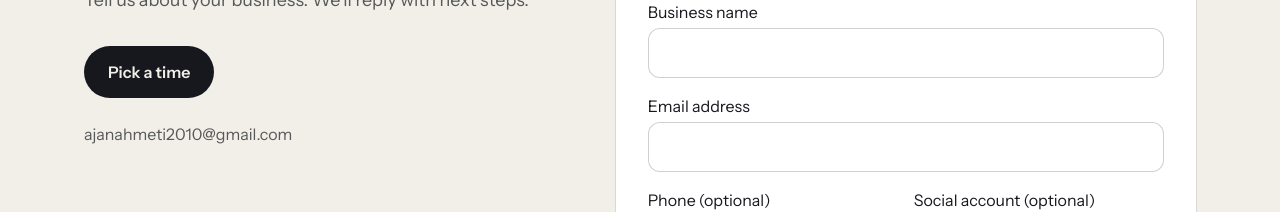
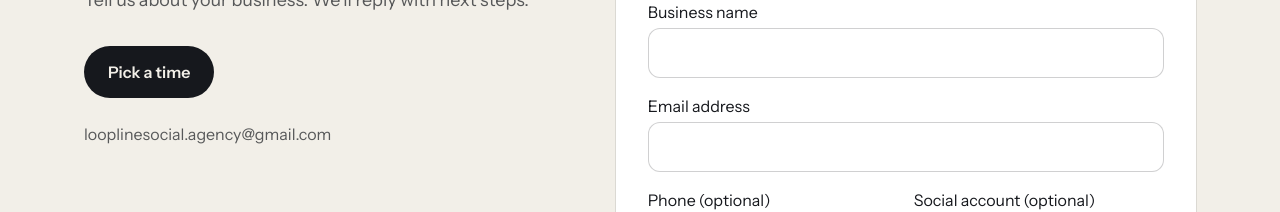
Before and after one commit to ajanahmeti2010-sudo/loopline-social, a React (Vite) app: page / in a window 1280 px wide. Shown: the part 5960-6172 px from the top of the page. Built offline with nearby package versions, Linux system fonts and the light colour scheme.

Commit message:
Update config.js

```diff
--- a/src/config.js
+++ b/src/config.js
@@ -8,7 +8,7 @@ export const site = {
   name: "Loopline Social",            // TODO: temporary name, replace anytime
   shortName: "Loopline",
   tagline: "Social media that earns attention and keeps it.",
-  email: "ajanahmeti2010@gmail.com",         // TODO: your real business email
+  email: "looplinesocial.agency@gmail.com",         // TODO: your real business email
   phone: "",                          // optional, leave "" to hide
   location: "",                       // optional, e.g. "Serving clients worldwide"
  url: "https://loopline-social.pages.dev",
```
